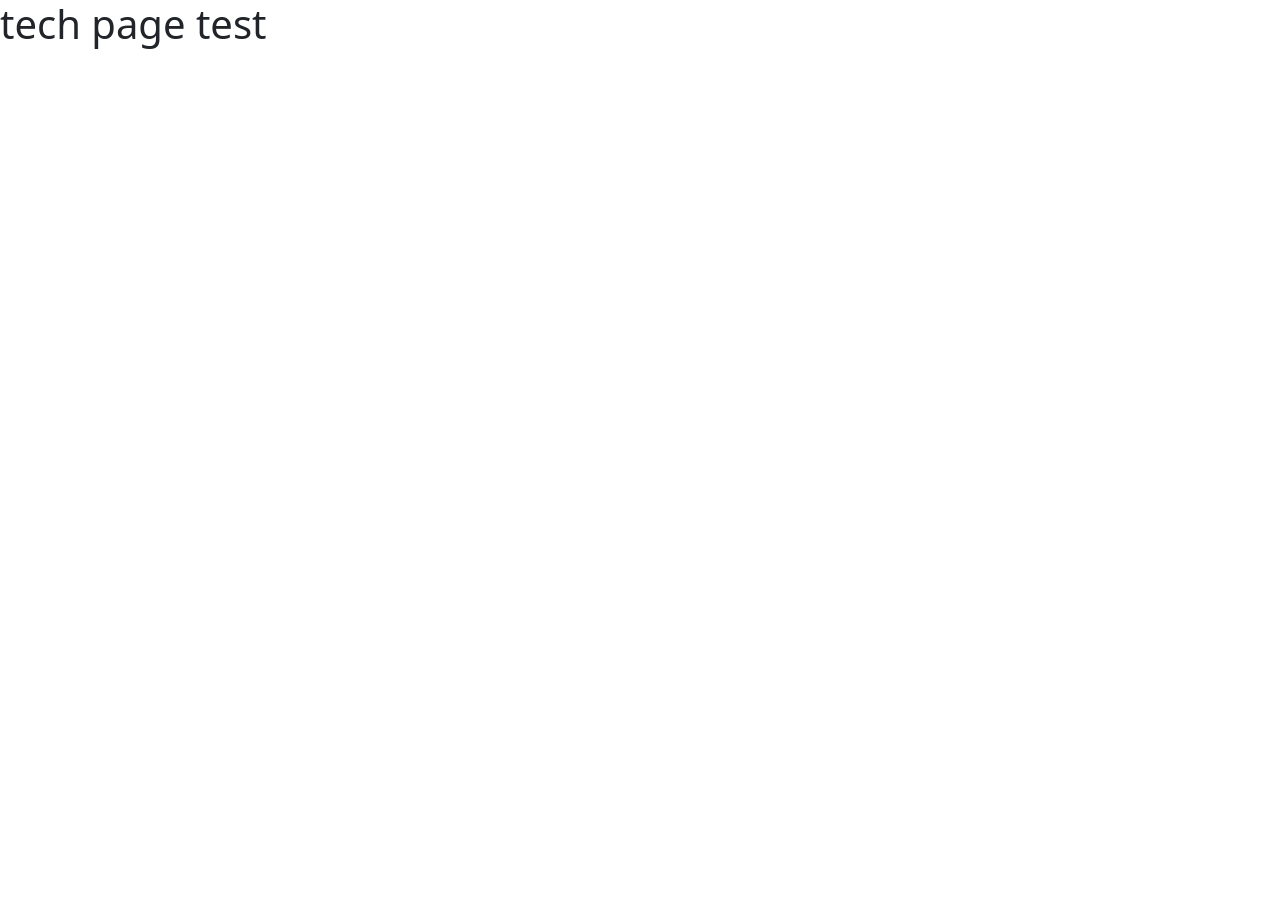
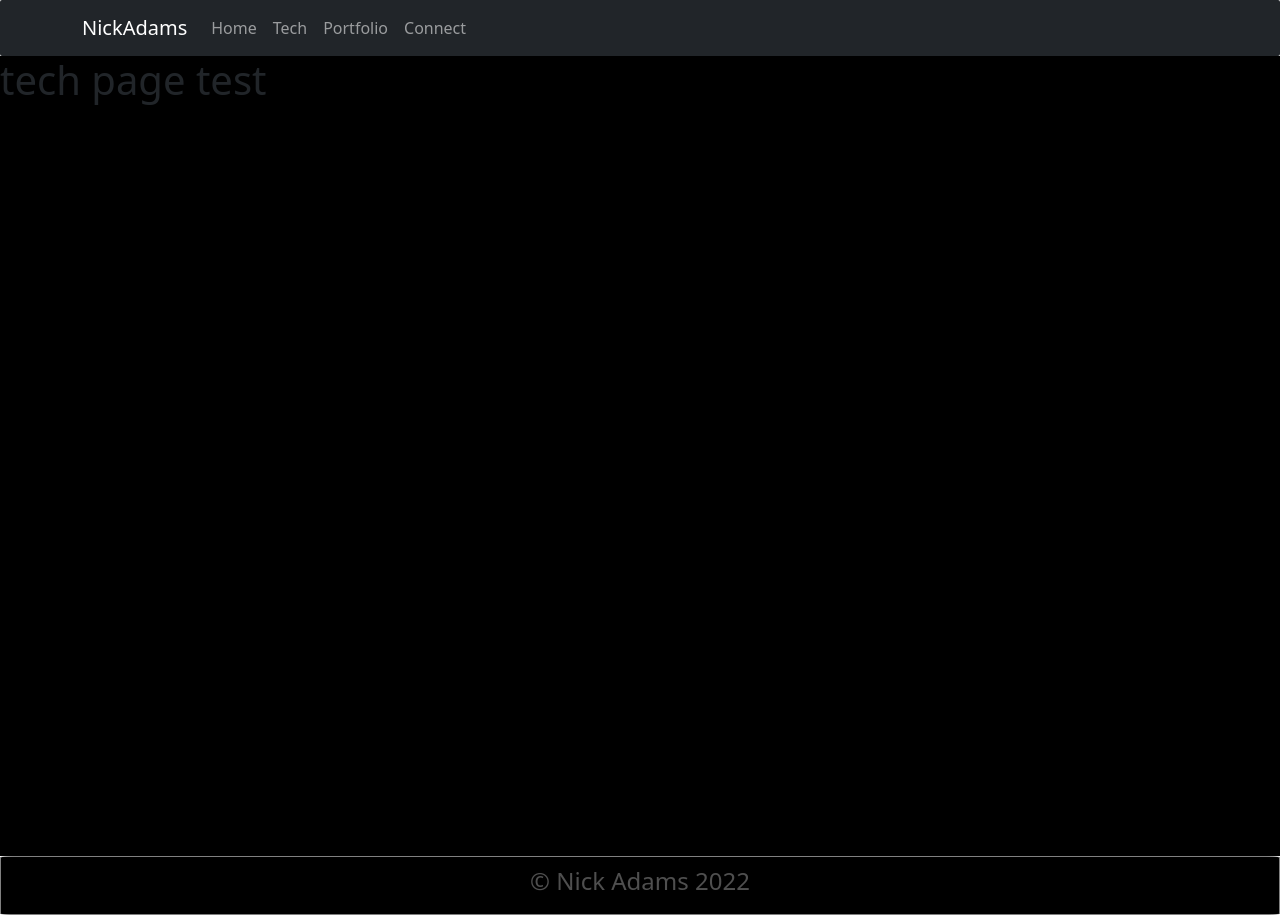
Before and after one commit to Nick-Adams-81/web-dev-portfolio-site, a Next.js app: page /tech in a window 1280 px wide. Before the commit the page ends 800 px from the top, so only its background shows below. Built offline with nearby package versions, Linux system fonts and the light colour scheme.

Commit message:
added test layout to tech page

```diff
--- a/pages/tech.js
+++ b/pages/tech.js
@@ -7,10 +7,32 @@ import 'bootstrap/dist/css/bootstrap.min.css';
 
 
 const tech = () => {
-    return(
+    return (
+        <>
 
-        <h1> tech page test</h1>
+            <Layout>
+                <div className="body">
+                    <h1> tech page test</h1>
+                </div>
+            </Layout>
+
+
+            <style jsx>{`
+            .body {
+                background-color: black;
+                height: 800px;
+            }
+
+            `}
+
+            </style>
+
+
+        </>
+
+
     )
+
 }
 
 export default tech;
```
